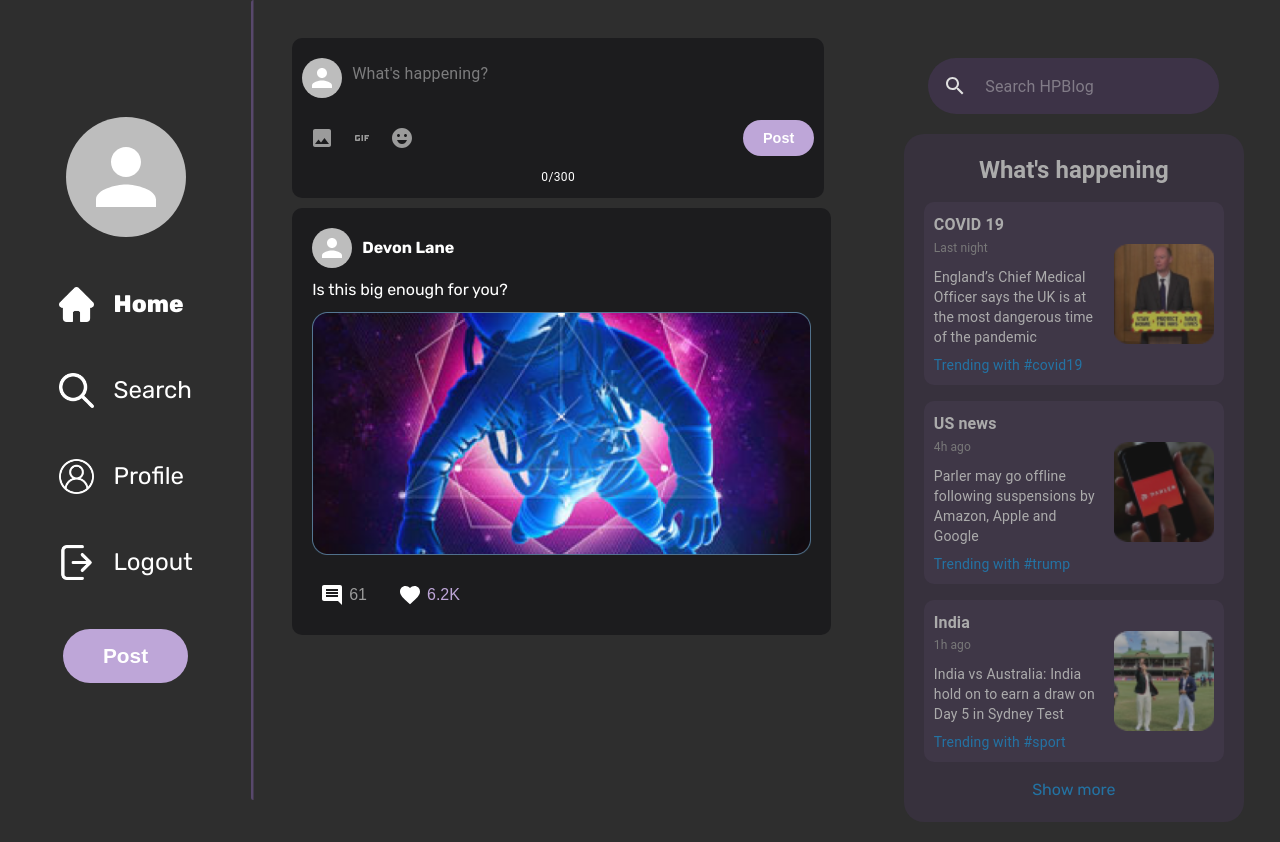
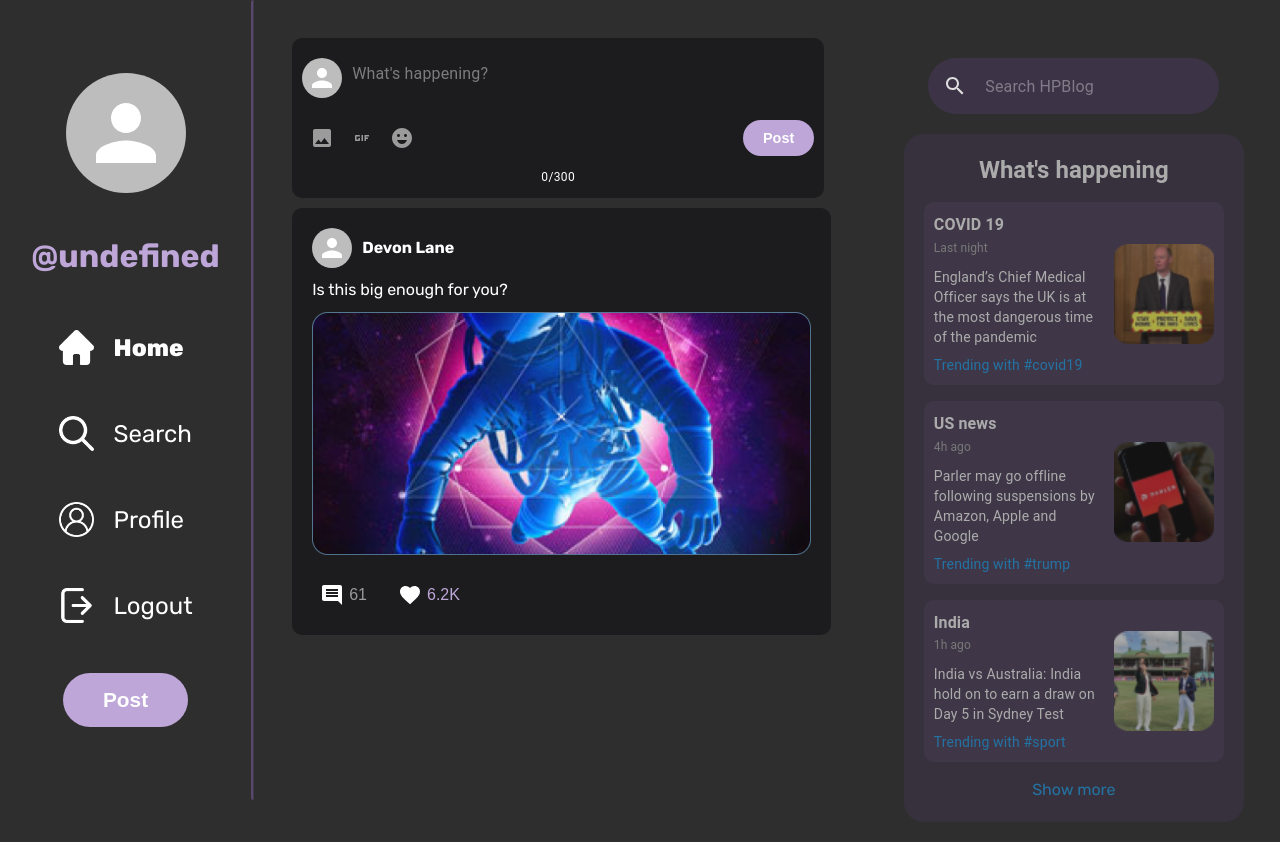
Before and after one commit to HoneyBlog/Frontend, a React (Vite) app in the folder frontend/: page / in a window 1280 px wide. Built offline with nearby package versions, Linux system fonts and the light colour scheme; no server answers; sample sign-in values are in the browser's storage.

Commit message:
added usename to header

```diff
--- a/frontend/src/components/Header/Header.jsx
+++ b/frontend/src/components/Header/Header.jsx
@@ -1,22 +1,34 @@
-import React from 'react'
+import React, {useEffect, useState} from 'react'
 import Avatar from '@mui/material/Avatar';
-import { FixedHeaderContent, HeaderContainer, HeaderItemsContainer, NavItem, NavText, SelectedNavText, Line, IconStyle } from './Header.styled';
+import { FixedHeaderContent, HeaderContainer, HeaderItemsContainer, NavItem, NavText, SelectedNavText, Line, IconStyle, UsenameStyle } from './Header.styled';
+import {getUser} from '../../apis/users.api'
 import Button from '../Button/Button';
 const homeIcon = '../../assets/home.png';
 const seachIcon = '../../assets/search.png';
 const profileIcon = '../../assets/user.png';
 const logoutIcon = '../../assets/logout.png';
-// import { useNavigate } from 'react-router-dom';
 
 const Header = () => {
-    // const navigate = useNavigate();
-    const user = localStorage.getItem('token') ? localStorage.getItem('token') : null;
+    const [user, setUser] = useState({});
+    const token = localStorage.getItem('token') ? localStorage.getItem('token') : null;
+    const userId = localStorage.getItem('user_id') ? localStorage.getItem('user_id') : null;
 
     const handleLogout = () => {
         localStorage.removeItem('token');
-         // navigate('/login');
         window.location.href = '/login';
     }
+
+    useEffect(() => {
+        if (token && userId) {
+            getUser(userId)
+            .then((data) => {
+                setUser(data);
+            })
+            .catch((error) => {
+                console.error(`Failed to get user: ${error}`);
+            });
+        }
+    }, []);
 
     return (
         <FixedHeaderContent>
@@ -24,6 +36,7 @@ const Header = () => {
                 <HeaderItemsContainer>
                     <Avatar alt="Avater" src="" sx={{ width: 120, height: 120 }} />
                 </HeaderItemsContainer>
+                    <UsenameStyle>{user ? '@' + user.username : ''}</UsenameStyle>
                 <HeaderItemsContainer>
                     <NavItem to="/">
                         <IconStyle src={homeIcon} alt="Home" />
--- a/frontend/src/components/Header/Header.styled.js
+++ b/frontend/src/components/Header/Header.styled.js
@@ -28,6 +28,13 @@ export const HeaderItemsContainer = styled.div`
     display: flex;
     flex-flow: column;
     gap: 30px;
+`;
+
+
+export const UsenameStyle = styled.h1`
+    color: #bea6d8;
+    font-size: 2rem;
+    margin: 0;
 `;
 
 export const NavItem = styled(RouterLink)`
```
